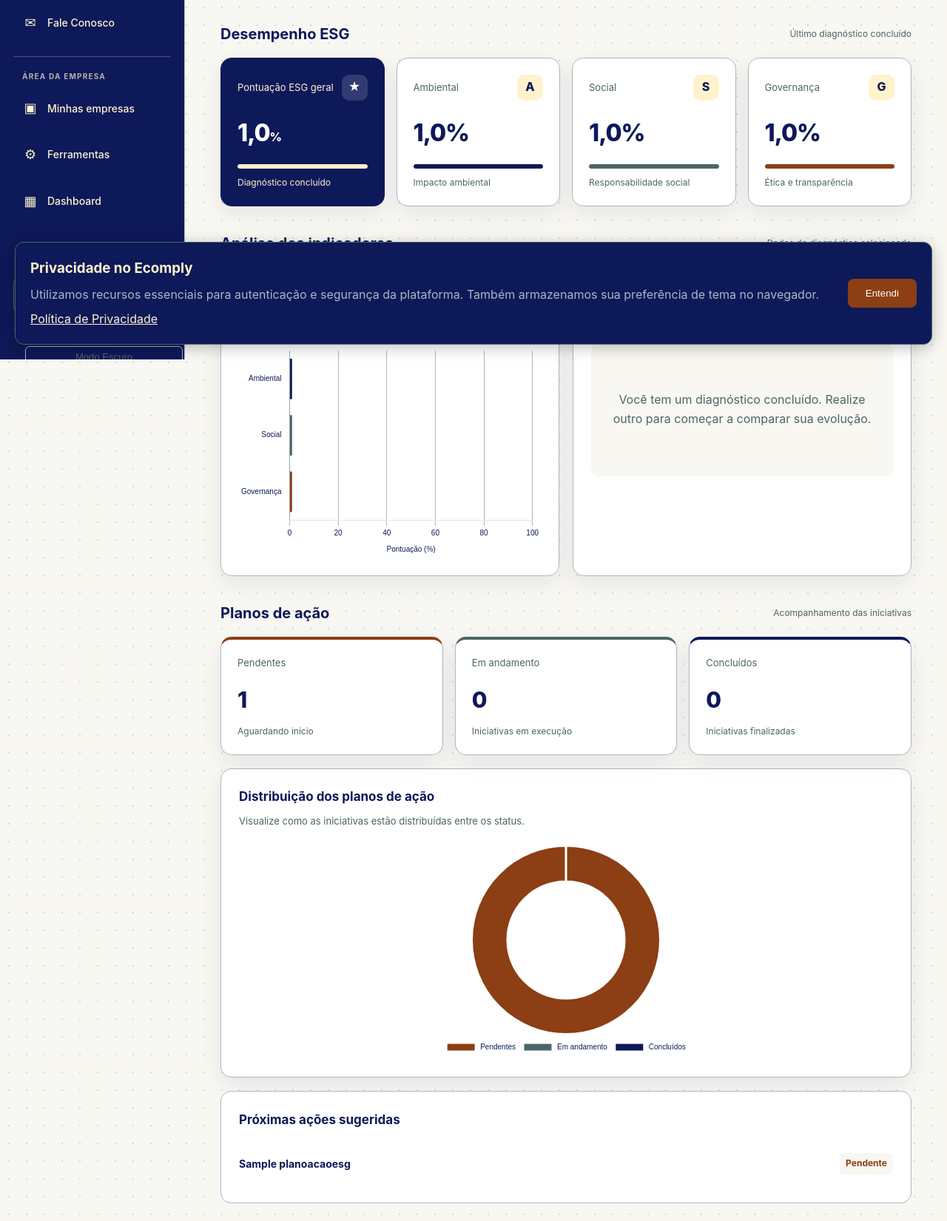
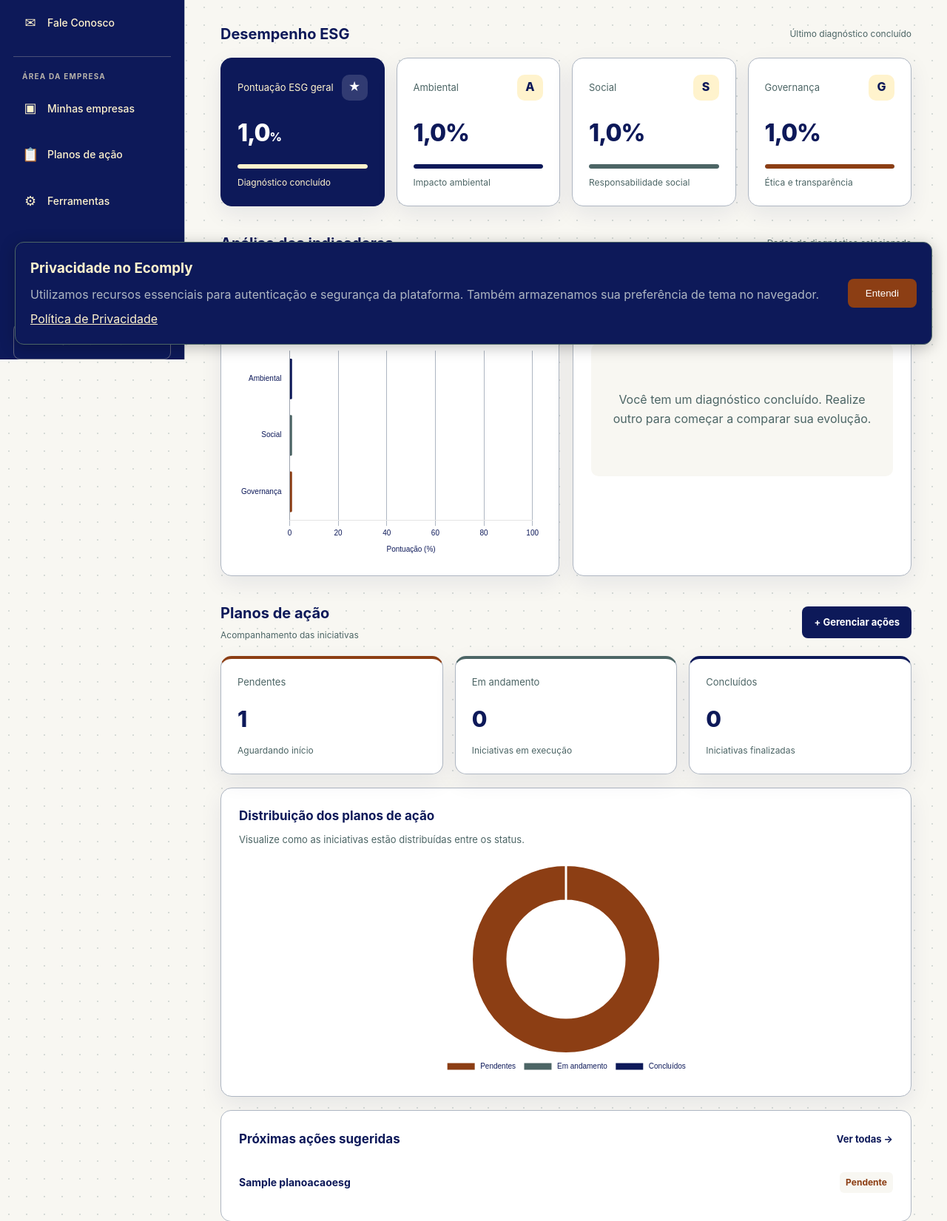
Before and after one commit to mariaeugeniamoraes/projeto_fds_2026.2, a Django app: page /dashboard/ in a window 1280 px wide. Shown: the part 314-1965 px from the top of the page at 74% size. Run offline with Django 5.2, Linux system fonts and the light colour scheme; a user stored in the database is signed in; tables that the repository leaves empty hold one stand-in row (values such as "Sample post").

Commit message:
Cria a aba lateral para "Planos de Ação".

```diff
--- a/core/templates/core/base.html
+++ b/core/templates/core/base.html
@@ -191,14 +191,12 @@
            CORREÇÃO BADGES / STATUS (DESIGN LIMPO)
            ========================================== */
 
-        /* Remove o fundo de textos de rótulo como "Status do Projeto:" */
         body.dark-theme p,
         body.dark-theme span,
         body.dark-theme div {
             background-color: transparent;
         }
 
-        /* Estilização suave apenas para os selos e pílulas */
         body.dark-theme .badge,
         body.dark-theme .pill,
         body.dark-theme .tag,
@@ -261,10 +259,6 @@
 
 </head>
 
-
-<body>
-
-
 <body>
 
     <header class="header">
@@ -300,6 +294,12 @@
                     <a href="{% url 'minhas_empresas' %}" class="nav-item">
                         <span>▣</span> Minhas empresas
                     </a>
+
+                    {% if empresa_selecionada %}
+                        <a href="{% url 'listar_planos_acao' empresa_selecionada.id %}" class="nav-item">
+                            <span>📋</span> Planos de ação
+                        </a>
+                    {% endif %}
 
                     <a href="{% url 'ferramentas' %}" class="nav-item">
                         <span>⚙</span> Ferramentas
@@ -350,14 +350,9 @@
                     </span>
                 </button>
 
-
-
-
             </div>
         </nav>
     </header>
-
-
 
     <main class="main-content">
 
@@ -402,63 +397,28 @@
         </div>
     </div>
 
+    <!-- SCRIPT DE ALTERNÂNCIA DO TEMA -->
+    <script>
+        const toggleBtn = document.getElementById('theme-toggle');
+        const themeText = document.getElementById('theme-text');
 
-    <!-- SCRIPT DE ALTERNÂNCIA DO TEMA -->
-
-    <script>
-
-        const toggleBtn =
-            document.getElementById('theme-toggle');
-
-        const themeText =
-            document.getElementById('theme-text');
-
-
-        // Carrega o tema salvo anteriormente
-
-        if (
-            localStorage.getItem('ecomply-theme') === 'dark'
-        ) {
-
+        if (localStorage.getItem('ecomply-theme') === 'dark') {
             document.body.classList.add('dark-theme');
-
             themeText.textContent = 'Modo Claro';
-
         }
 
-
-        // Alterna entre modo claro e escuro
-
         toggleBtn.addEventListener('click', function() {
-
             document.body.classList.toggle('dark-theme');
-
-            const isDark =
-                document.body.classList.contains('dark-theme');
-
+            const isDark = document.body.classList.contains('dark-theme');
 
             if (isDark) {
-
-                localStorage.setItem(
-                    'ecomply-theme',
-                    'dark'
-                );
-
+                localStorage.setItem('ecomply-theme', 'dark');
                 themeText.textContent = 'Modo Claro';
-
             } else {
-
-                localStorage.setItem(
-                    'ecomply-theme',
-                    'light'
-                );
-
+                localStorage.setItem('ecomply-theme', 'light');
                 themeText.textContent = 'Modo Escuro';
-
             }
-
         });
-
     </script>
 
     <script>
@@ -477,11 +437,7 @@
         }
 
         botao.addEventListener("click", function () {
-            localStorage.setItem(
-                "ecomply-aviso-privacidade",
-                "entendido"
-            );
-
+            localStorage.setItem("ecomply-aviso-privacidade", "entendido");
             aviso.hidden = true;
         });
     });
@@ -491,39 +447,24 @@
     const dislexiaBtn = document.getElementById("dislexia-toggle");
     const dislexiaText = document.getElementById("dislexia-text");
 
-    // Recupera a preferência salva
-    const dislexiaAtivada =
-        localStorage.getItem("ecomply-modo-dislexia") === "true";
+    const dislexiaAtivada = localStorage.getItem("ecomply-modo-dislexia") === "true";
 
     if (dislexiaAtivada) {
         document.body.classList.add("modo-dislexia");
     }
 
     function atualizarBotaoDislexia() {
-        const ativado =
-            document.body.classList.contains("modo-dislexia");
-
-        dislexiaText.textContent = ativado
-             ? "Dislexia: ON"
-             : "Dislexia: OFF";
-
+        const ativado = document.body.classList.contains("modo-dislexia");
+        dislexiaText.textContent = ativado ? "Dislexia: ON" : "Dislexia: OFF";
         dislexiaBtn.setAttribute("aria-pressed", String(ativado));
     }
 
     atualizarBotaoDislexia();
 
-    // Ativa ou desativa ao clicar
     dislexiaBtn.addEventListener("click", function () {
         document.body.classList.toggle("modo-dislexia");
-
-        const ativado =
-            document.body.classList.contains("modo-dislexia");
-
-        localStorage.setItem(
-            "ecomply-modo-dislexia",
-            String(ativado)
-        );
-
+        const ativado = document.body.classList.contains("modo-dislexia");
+        localStorage.setItem("ecomply-modo-dislexia", String(ativado));
         atualizarBotaoDislexia();
     });
 </script>
--- a/core/templates/core/dashboard.html
+++ b/core/templates/core/dashboard.html
@@ -635,8 +635,16 @@
     <!-- Planos de Ação -->
     <section class="dash-section">
         <div class="dash-section-heading">
-            <h2>Planos de ação</h2>
-            <span class="dash-legend">Acompanhamento das iniciativas</span>
+            <div>
+                <h2>Planos de ação</h2>
+                <span class="dash-legend">Acompanhamento das iniciativas</span>
+            </div>
+
+            {% if empresa_selecionada %}
+                <a href="{% url 'listar_planos_acao' empresa_selecionada.id %}" class="dash-button" style="font-size: 13px;">
+                    + Gerenciar ações
+                </a>
+            {% endif %}
         </div>
 
         <div class="dash-status-grid">
@@ -677,6 +685,11 @@
         <div class="dash-notice" style="margin-top: 18px;">
             <div style="display: flex; justify-content: space-between; align-items: center; margin-bottom: 16px;">
                 <h3 style="margin: 0; color: var(--dash-primary); font-size: 17px;">Próximas ações sugeridas</h3>
+                {% if empresa_selecionada %}
+                    <a href="{% url 'listar_planos_acao' empresa_selecionada.id %}" style="font-size: 13px; color: var(--dash-primary); font-weight: bold; text-decoration: none;">
+                        Ver todas →
+                    </a>
+                {% endif %}
             </div>
 
             {% if ultimos_planos %}
```
Also changed, not shown: core/templates/core/planos_acao.html (renamed from core/templates/core/plano_acao.html, +7 -29 lines).
